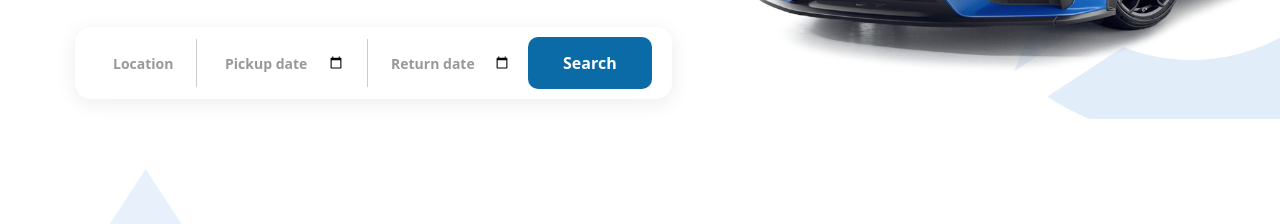
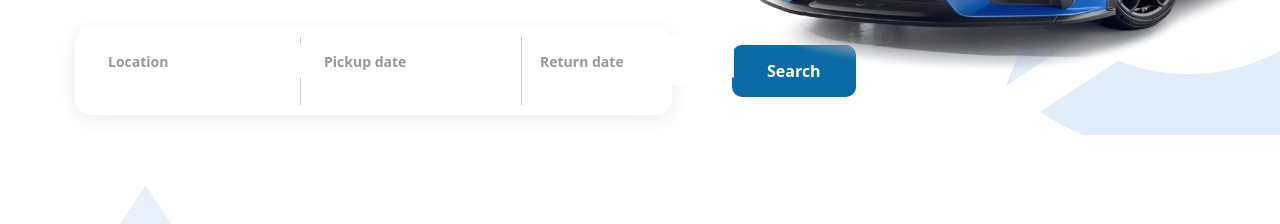
Before and after one commit to AyushAyuu/Rentcars, a plain HTML site: page index.html in a window 1280 px wide. Shown: the part 374-598 px from the top of the page. Drawn offline with nearby package versions, Linux system fonts and the light colour scheme.

Commit message:
Update style.css

```diff
--- a/style.css
+++ b/style.css
@@ -939,6 +939,8 @@ font-size: 30px;
 
 .date-field {
     position: relative;
+    margin-bottom: 20px;
+    width: 200px;
 }
 
 .date-field input {
@@ -946,20 +948,21 @@ font-size: 30px;
     height: 48px;
     padding: 10px 12px;
     border-radius: 10px;
-    font-size: 14px;
+    font-size: 16px;
 }
 
 .date-field label {
     position: absolute;
     top: 50%;
-    left: 12px;
+    left: 7px;
     transform: translateY(-50%);
     color: #999;
     font-size: 14px;
     pointer-events: none;
     transition: 0.3s;
     background: #fff;
-    padding: 0 6px;
+    padding: 6px;
+    width: 100%;
 }
 
 /* When date selected */
```
